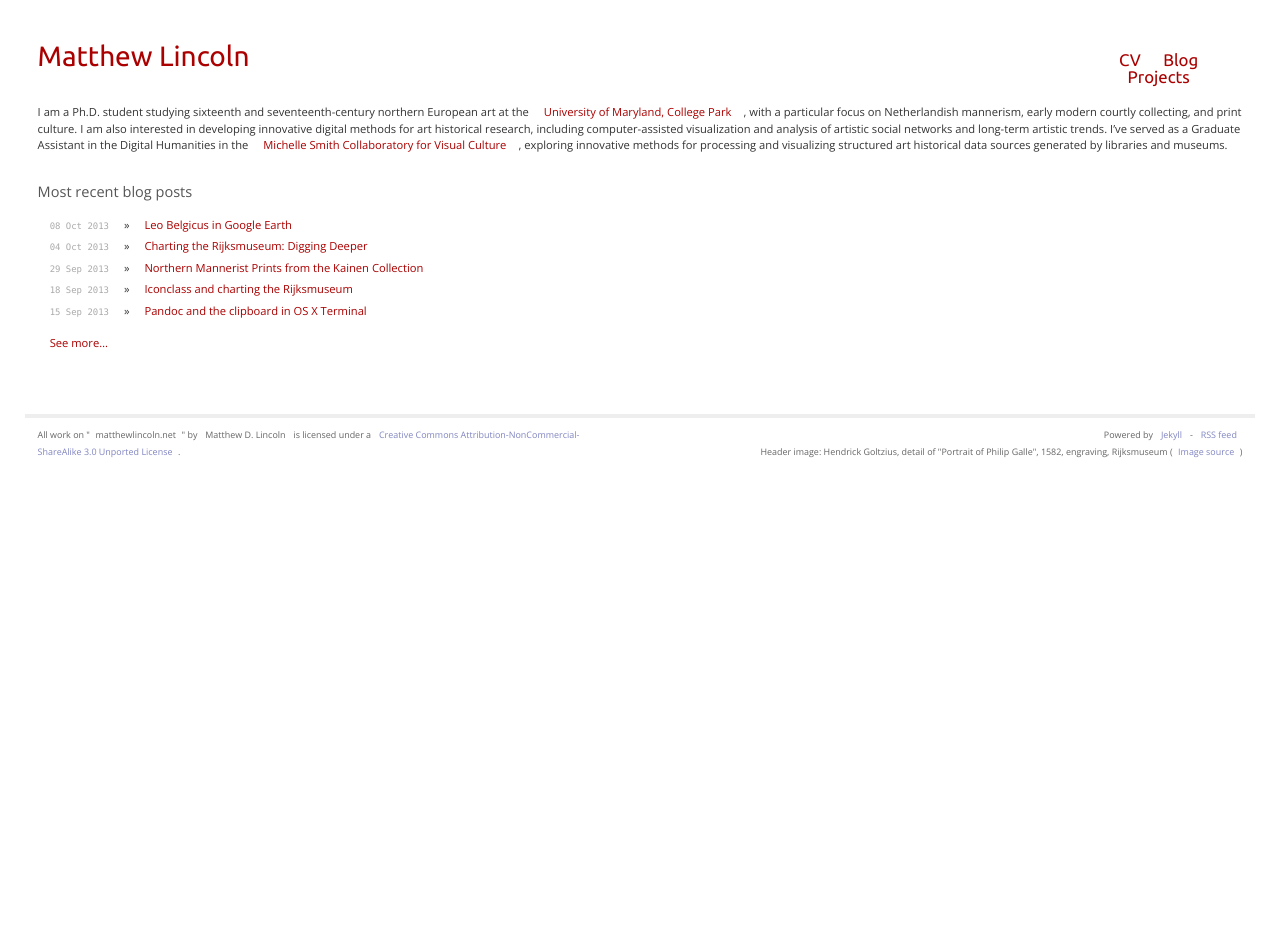
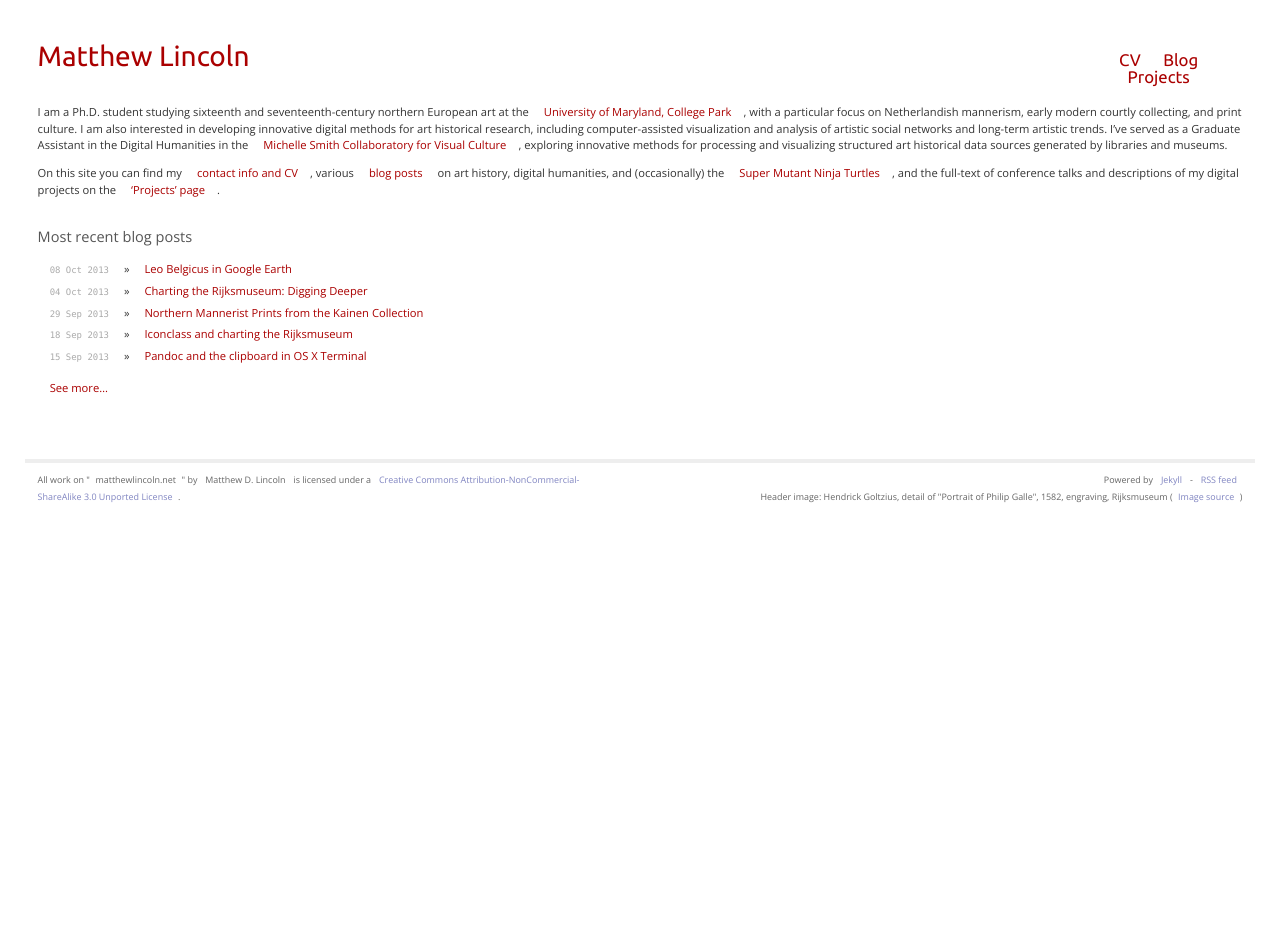
Before and after one commit to mdlincoln/mdlincoln.github.io, a Jekyll site: the page built from index.md, in a window 1280 px wide. Built offline with Jekyll 4.4.1, drawn with Linux system fonts in a browser that asks for light colours.

Commit message:
Add conversational guide to the what the site offers

```diff
--- a/index.md
+++ b/index.md
@@ -6,6 +6,7 @@ show_title: false
 
 I am a Ph.D. student studying sixteenth and seventeenth-century northern European art at the [University of Maryland, College Park](http://arthistory.umd.edu/graduate-students/Matthew%20Lincoln), with a particular focus on Netherlandish mannerism, early modern courtly collecting, and print culture. I am also interested in developing innovative digital methods for art historical research, including computer-assisted visualization and analysis of artistic social networks and long-term artistic trends. I've served as a Graduate Assistant in the Digital Humanities in the [Michelle Smith Collaboratory for Visual Culture](http://michellesmithcollaboratory.umd.edu/), exploring innovative methods for processing and visualizing structured art historical data sources generated by libraries and museums.
 
+On this site you can find my [contact info and CV](/about), various [blog posts](/archive) on art history, digital humanities, and (occasionally) the [Super Mutant Ninja Turtles](/2013/09/10/ninja-turtles.html), and the full-text of conference talks and descriptions of my digital projects on the ['Projects' page](/projects).
 
 ## Most recent blog posts
 
```
